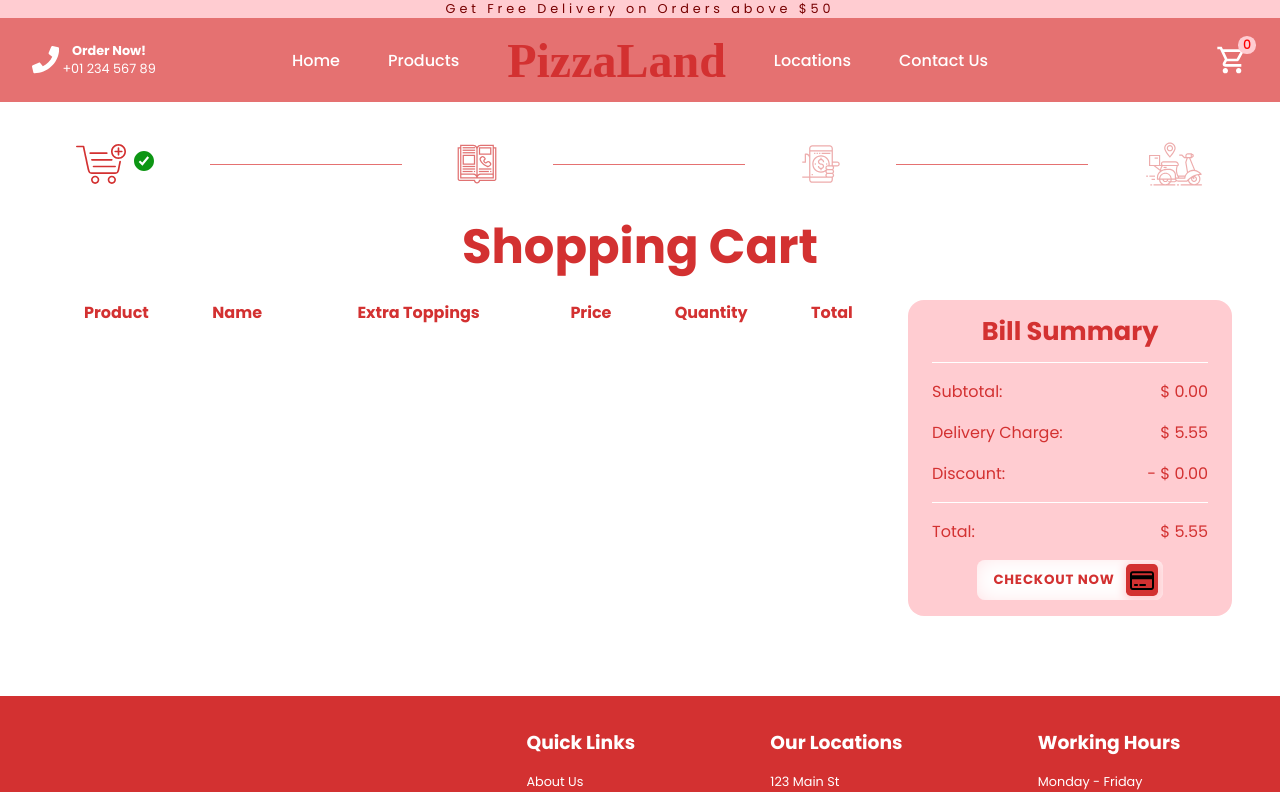
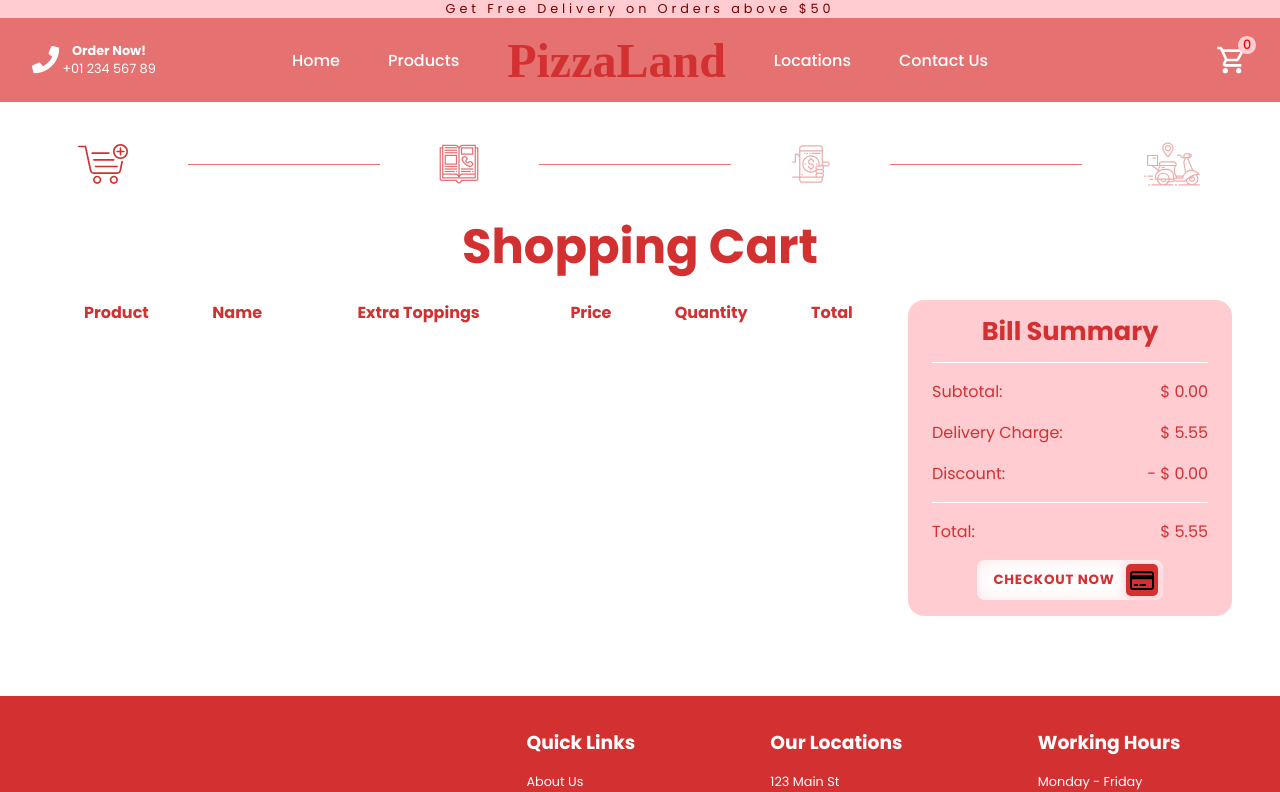
Before and after one commit to zeetaen1989/pizza-delivery, a Next.js app: page /cart in a window 1280 px wide. Shown: the top 792 px of the page. Built offline with nearby package versions, Linux system fonts and the light colour scheme; a web font is replaced by a local one.

Commit message:
refactor: unused elements removed

```diff
--- a/components/layouts/Cart/Cart.jsx
+++ b/components/layouts/Cart/Cart.jsx
@@ -40,14 +40,6 @@ const Cart = () => {
             height="50"
             width="50"
           />
-          <figure className={styles.checked__icon}>
-            <Image
-              src="/images/checked2.svg"
-              alt="Checked"
-              height="20"
-              width="20"
-            />
-          </figure>
         </figure>
         <hr />
         <figure className={iconStatus(1)}>
@@ -57,26 +49,10 @@ const Cart = () => {
             height="40"
             width="40"
           />
-          <figure className={styles.checked__icon}>
-            <Image
-              src="/images/checked2.svg"
-              alt="Checked"
-              height="20"
-              width="20"
-            />
-          </figure>
         </figure>
         <hr />
         <figure className={iconStatus(2)}>
           <Image src="/images/pay.svg" alt="Pay" height="40" width="40" />
-          <figure className={styles.checked__icon}>
-            <Image
-              src="/images/checked2.svg"
-              alt="Checked"
-              height="20"
-              width="20"
-            />
-          </figure>
         </figure>
         <hr />
         <figure className={iconStatus(3)}>
@@ -86,14 +62,6 @@ const Cart = () => {
             height="60"
             width="60"
           />
-          <figure className={styles.checked__icon}>
-            <Image
-              src="/images/checked2.svg"
-              alt="Checked"
-              height="20"
-              width="20"
-            />
-          </figure>
         </figure>
       </div>
       <h1>Shopping Cart</h1>
```
